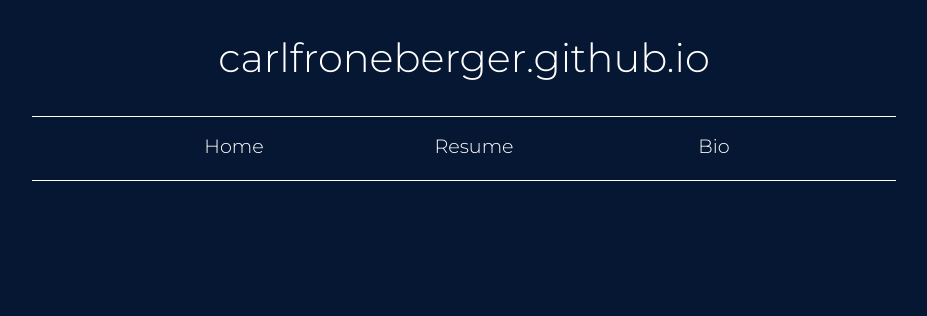
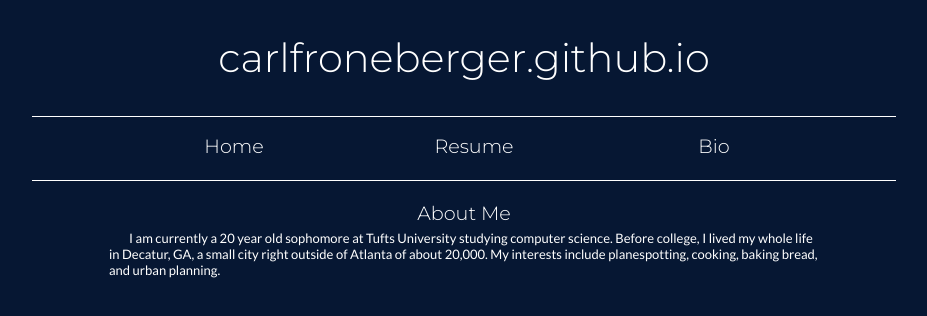
Before and after one commit to carlfroneberger/carlfroneberger.github.io, a plain HTML site: page bio.html in a window 1280 px wide. Shown: the whole page, without its empty margins (176-1103 px from the left). Drawn offline with Linux system fonts and the light colour scheme.

Commit message:
Added content to bio page and modified interests part of resume page

```diff
--- a/bio.html
+++ b/bio.html
@@ -22,7 +22,10 @@
             </div>
         </div>
         <hr>
-        <div id="title"></div>
+        <div id="title">About Me</div>
+        <div class="info">&nbsp;&nbsp;&nbsp;&nbsp;&nbsp;&nbsp;&nbsp;&nbsp;I am currently a 20 year old sophomore at Tufts University studying computer science.
+        Before college, I lived my whole life in Decatur, GA, a small city right outside of Atlanta of about 20,000.
+        My interests include planespotting, cooking, baking bread, and urban planning.</div>
     </div>
 </body>
 </html>
```
Also changed, not shown: resume.html (+1 -1 lines).
